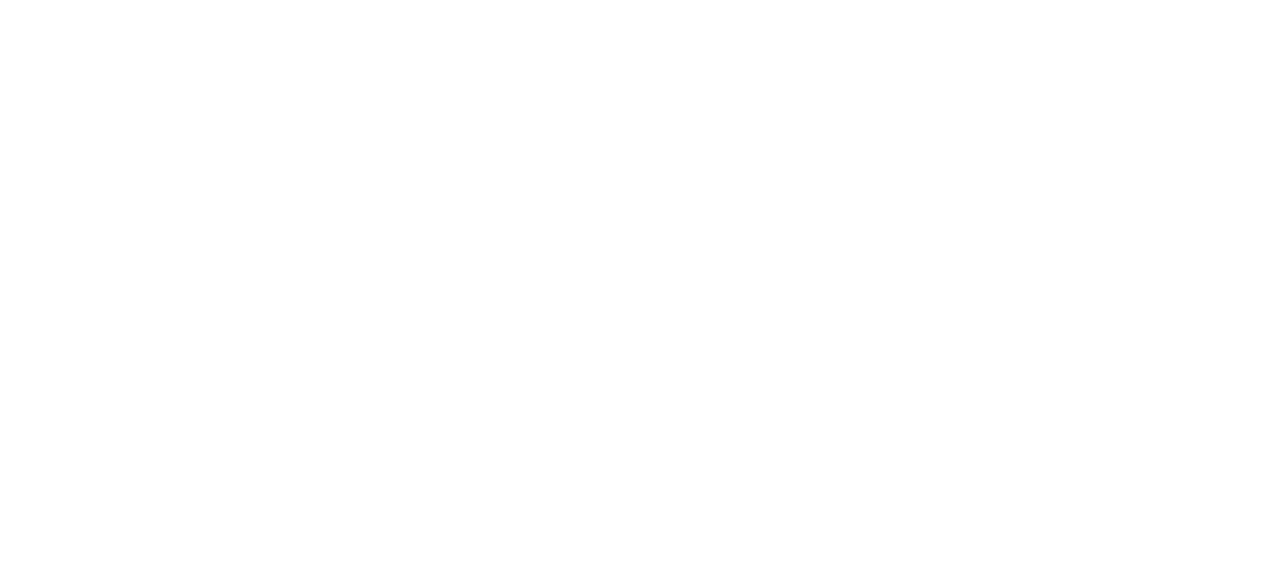
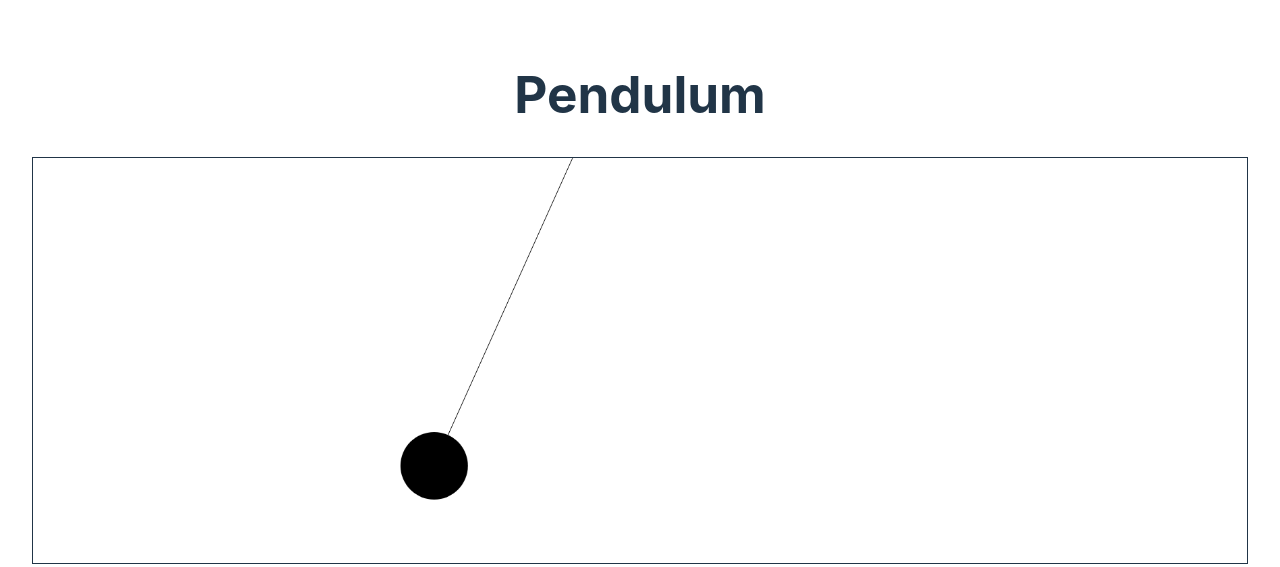
Before and after one commit to berdy88/pendulum, a website built with Vite: page frontend/index.html in a window 1280 px wide. Built offline with nearby package versions, Linux system fonts and the light colour scheme.

Commit message:
first frontend pendulum implementation

```diff
--- a/frontend/index.html
+++ b/frontend/index.html
@@ -7,7 +7,10 @@
     <title>Vite App</title>
   </head>
   <body>
-    <div id="app"></div>
+    <div id="app">
+      <h1>Pendulum</h1>
+      <canvas id="pendulum-render" width="1800" height="600"></canvas>
+    </div>
     <script type="module" src="./main.js"></script>
   </body>
 </html>
--- a/frontend/main.js
+++ b/frontend/main.js
@@ -1 +1,50 @@
 import './style.css'
+
+const canvas = document.getElementById('pendulum-render');
+const ctx = canvas.getContext('2d');
+
+const ORIGIN = {
+  x: 400,
+  y: 0
+}
+
+const pp = {
+  mass: 25,
+  angle: Math.PI / 4,
+  bob: {x: 0, y: 0, mass: 25},
+  len: 500,
+  origin: {x: 800, y: 0},
+  angleV: 0,
+  angleA: 0,
+  force: 0,
+}
+
+const draw = () => {
+  ctx.clearRect(0, 0, canvas.width, canvas.height);
+
+  const force = (Math.sin(pp.angle) * (pp.mass * 0.0110808)) / pp.len;
+  pp.angleA = -1 * force;
+  pp.angleV += pp.angleA;
+  pp.angle += pp.angleV || 0.01;
+
+  // dampen the velocity
+  pp.angleV *= 0.999;
+
+
+  pp.bob.x = pp.len * Math.sin(pp.angle) + pp.origin.x;
+  pp.bob.y = pp.len * Math.cos(pp.angle) + pp.origin.y;
+
+  const circle = new Path2D();
+  circle.arc(pp.bob.x, pp.bob.y, pp.bob.mass * 2, 0, Math.PI * 2);
+  ctx.fill(circle);
+
+  ctx.beginPath();
+  ctx.moveTo(pp.origin.x, pp.origin.y);
+  ctx.lineTo(pp.bob.x, pp.bob.y);
+  ctx.stroke();
+  ctx.closePath();
+
+  requestAnimationFrame(draw);
+};
+
+requestAnimationFrame(draw);
--- a/frontend/style.css
+++ b/frontend/style.css
@@ -13,19 +13,8 @@
   -moz-osx-font-smoothing: grayscale;
 }
 
-a {
-  font-weight: 500;
-  color: #646cff;
-  text-decoration: inherit;
-}
-a:hover {
-  color: #535bf2;
-}
-
 body {
   margin: 0;
-  display: flex;
-  place-items: center;
   min-width: 320px;
   min-height: 100vh;
 }
@@ -36,31 +25,16 @@ h1 {
 }
 
 #app {
-  max-width: 1280px;
+  max-width: 1800px;
   margin: 0 auto;
   padding: 2rem;
   text-align: center;
+  display: flex;
+  flex-direction: column;
 }
 
-.logo {
-  height: 6em;
-  padding: 1.5em;
-  will-change: filter;
-  transition: filter 300ms;
-}
-.logo:hover {
-  filter: drop-shadow(0 0 2em #646cffaa);
-}
-.logo.vanilla:hover {
-  filter: drop-shadow(0 0 2em #f7df1eaa);
-}
-
-.card {
-  padding: 2em;
-}
-
-.read-the-docs {
-  color: #888;
+canvas {
+  border: 1px solid #213547;
 }
 
 button {
```
